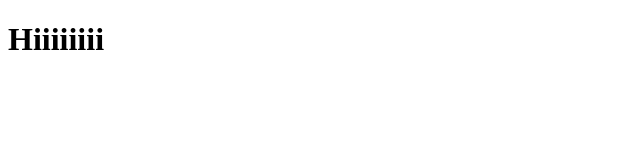
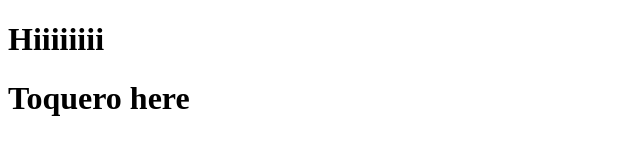
Before and after one commit to julsiam/juls, a plain HTML site: page index.html in a window 1280 px wide. Shown: the whole page, without its empty margins (0-640 px from the left). Drawn offline with Linux system fonts and the light colour scheme.

Commit message:
addes toquero

```diff
--- a/index.html
+++ b/index.html
@@ -8,5 +8,6 @@
 </head>
 <body>
     <h1>Hiiiiiiii</h1>
+    <h1>Toquero here</h1>
 </body>
 </html>
```
